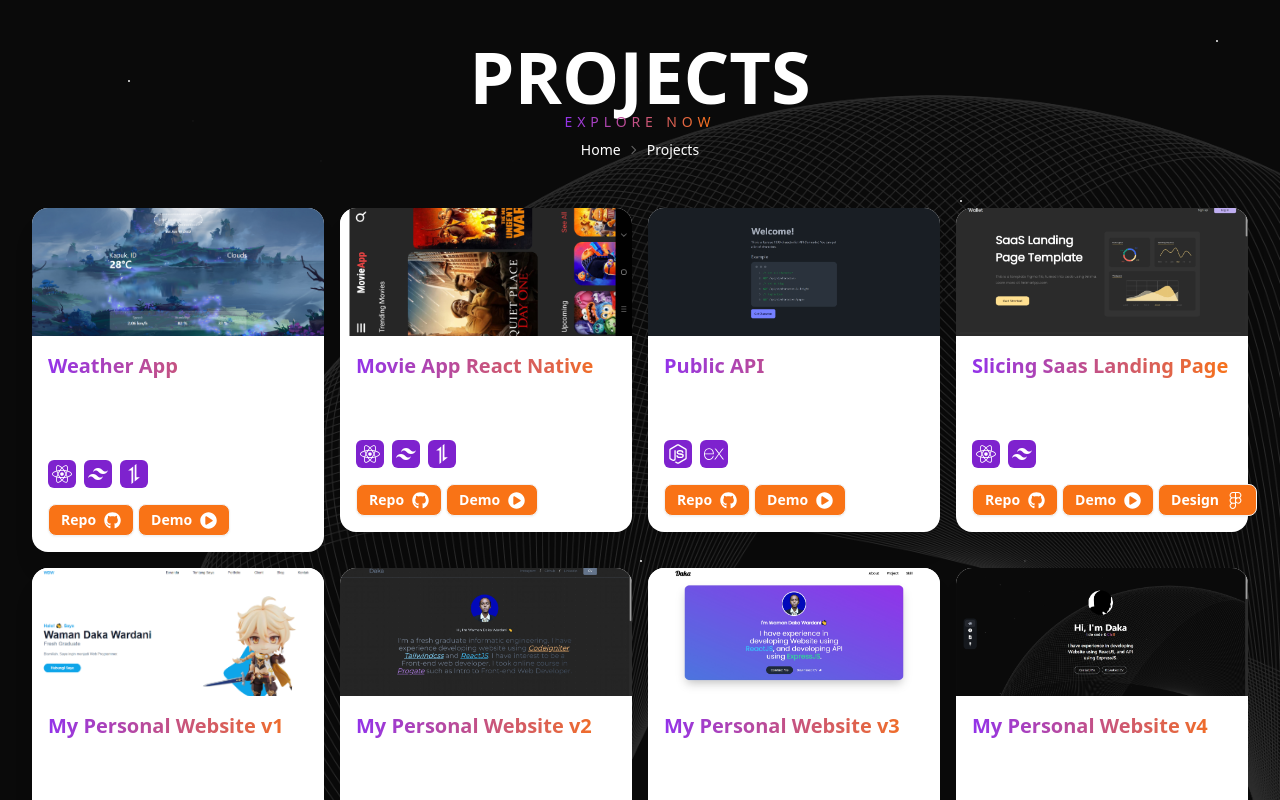
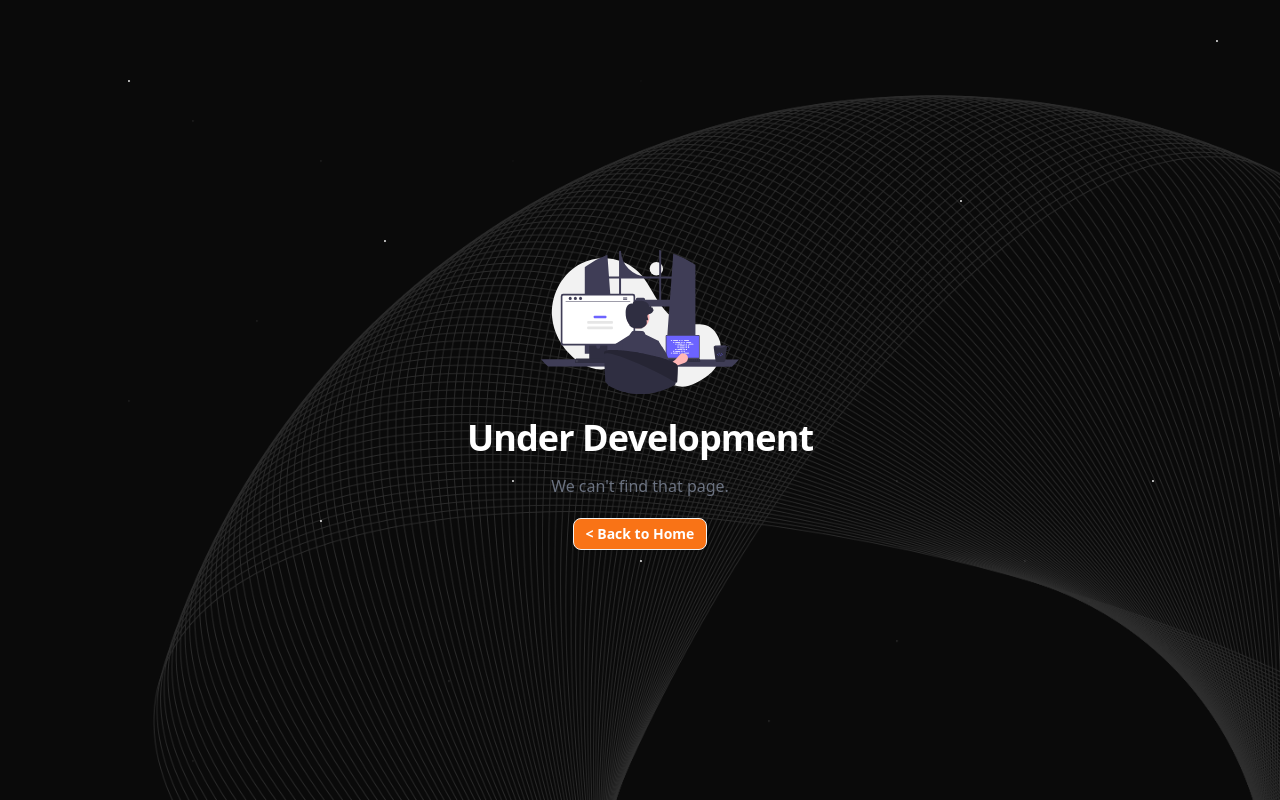
Before and after one commit to wamandaka/portfolio-2024-05-18, a React (Vite) app: page /projects in a window 1280 px wide. Shown: the top 800 px of the page. Built offline with nearby package versions, Linux system fonts and the light colour scheme.

Commit message:
chnge route

```diff
--- a/src/App.jsx
+++ b/src/App.jsx
@@ -11,8 +11,8 @@ const App = () => {
       <Router>
         <Routes>
           <Route path="/" element={<Home />} />
-          {/* <Route path="/projects" element={<UnderDevelopement />} /> */}
-          <Route path="/projects" element={<MoreProject />} />
+          <Route path="/projects" element={<UnderDevelopement />} />
+          {/* <Route path="/projects" element={<MoreProject />} /> */}
           <Route path="*" element={<Notfound />} />
         </Routes>
       </Router>
```
